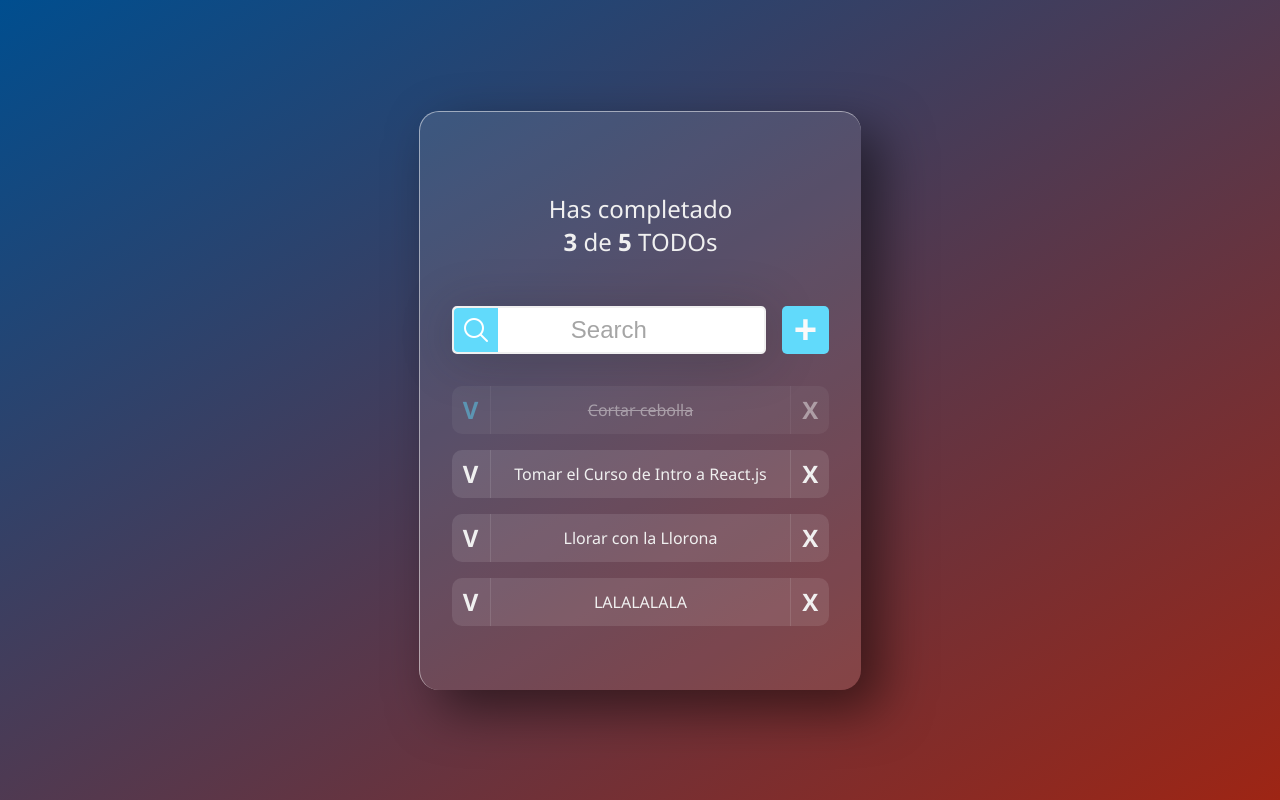
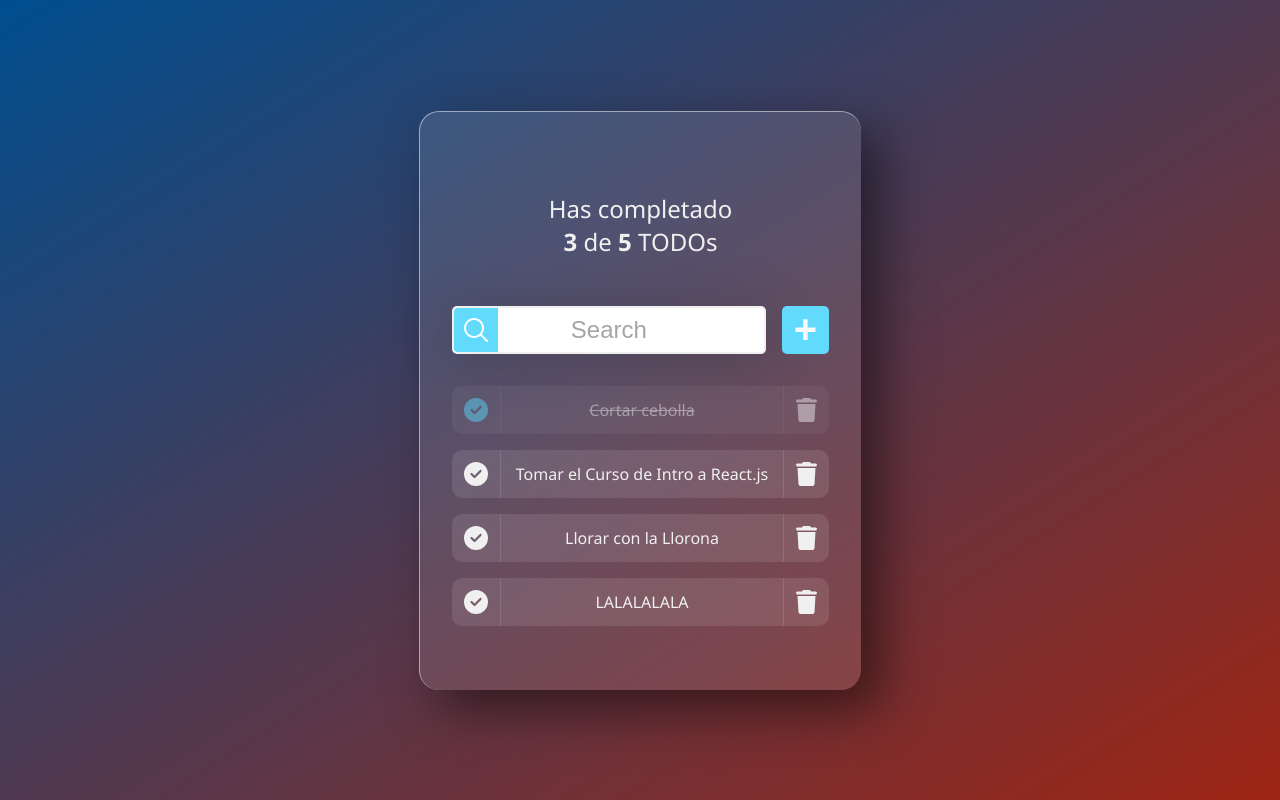
Before and after one commit to jdgiraldot/ReactTodoList, a React (Vite) app: page / in a window 1280 px wide. Built offline with nearby package versions, Linux system fonts and the light colour scheme.

Commit message:
Agragando iconos Fontawesome

```diff
--- a/index.html
+++ b/index.html
@@ -4,7 +4,7 @@
     <meta charset="UTF-8" />
     <link rel="icon" type="image/svg+xml" href="/vite.svg" />
     <meta name="viewport" content="width=device-width, initial-scale=1.0" />
-    <link rel="preconnect" href="https://fonts.googleapis.com">
+    <script src="https://kit.fontawesome.com/3e8e3c9230.js" crossorigin="anonymous"></script>
     <title>React Todo List</title>
   </head>
   <body>
--- a/package.json
+++ b/package.json
@@ -10,6 +10,9 @@
     "preview": "vite preview"
   },
   "dependencies": {
+    "@fortawesome/fontawesome-svg-core": "^6.4.2",
+    "@fortawesome/free-solid-svg-icons": "^6.4.2",
+    "@fortawesome/react-fontawesome": "^0.2.0",
     "react": "^18.2.0",
     "react-dom": "^18.2.0"
   },
--- a/src/App.css
+++ b/src/App.css
@@ -8,13 +8,13 @@
 * {
   margin: 0;
   padding: 0;
-  color: var(--text-color);
   box-sizing: border-box;
   list-style: none;
 }
 
 body {
   font-family: "Segoe UI", "Roboto", "Oxygen", sans-serif;
+  color: var(--text-color);
   display: flex;
   place-items: center;
   min-width: 320px;
--- a/src/Components/TodoItem.css
+++ b/src/Components/TodoItem.css
@@ -18,24 +18,21 @@
     padding: 12px;
     border-left: 1px solid #f0f0f020;
     border-right: 1px solid #f0f0f020;
+    cursor: default;
   }
 
   & .Icon {
-    cursor: pointer;
     display: flex;
     justify-content: center;
     align-items: center;
-    height: 48px;
-    width: 48px;
     font-size: 24px;
-    font-weight: bold;
-
+    padding: 12px;
+    cursor: pointer;
     &.Icon-check:hover {
       color: #61dafb;
     }
-
     &.Icon-delete:hover {
-      color: #9e2514;
+      color: #ff4026;
     }
   }
 
--- a/src/Components/TodoItem.jsx
+++ b/src/Components/TodoItem.jsx
@@ -1,18 +1,17 @@
+import PropTypes from 'prop-types';
+import { FontAwesomeIcon } from '@fortawesome/react-fontawesome'
+import { faCircleCheck } from '@fortawesome/free-solid-svg-icons'
+import { faTrash } from '@fortawesome/free-solid-svg-icons'
 import './TodoItem.css';
-import PropTypes from 'prop-types';
 
  export function TodoItem(props) {
   return (
     <li className={`TodoItem ${props.completed ? "TodoItem--completed" : null}`}>
-      <span className={`Icon Icon-check`}>
-        V
-      </span>
-      <p className={`TodoItem-p`}>
+      <FontAwesomeIcon icon={faCircleCheck} className="Icon Icon-check" />
+      <p className="TodoItem-p">
         {props.text}
       </p>
-      <span className={`Icon Icon-delete`}>
-        X
-      </span>
+      <FontAwesomeIcon icon={faTrash} className="Icon Icon-delete" />
     </li>
   );
 }
```
Also changed, not shown: 1 other file (tests, documents, lock files or other folders).
